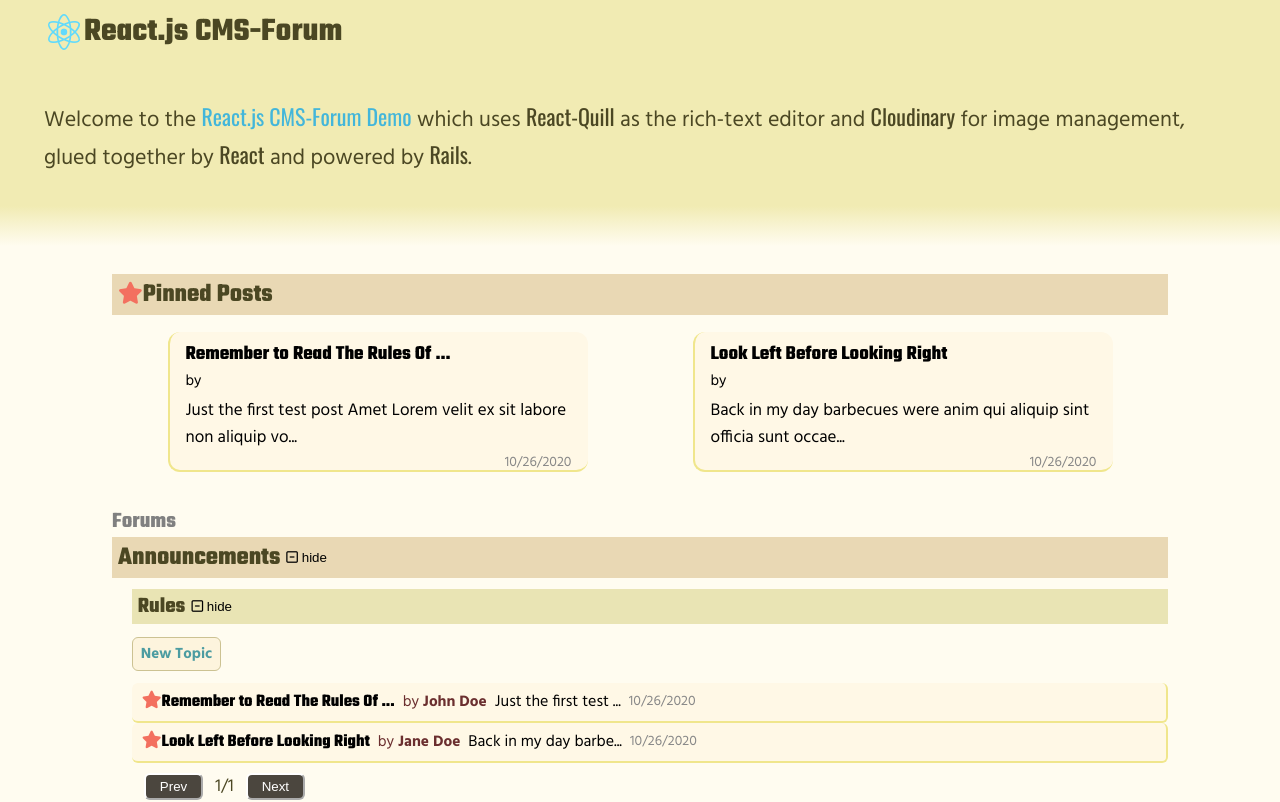
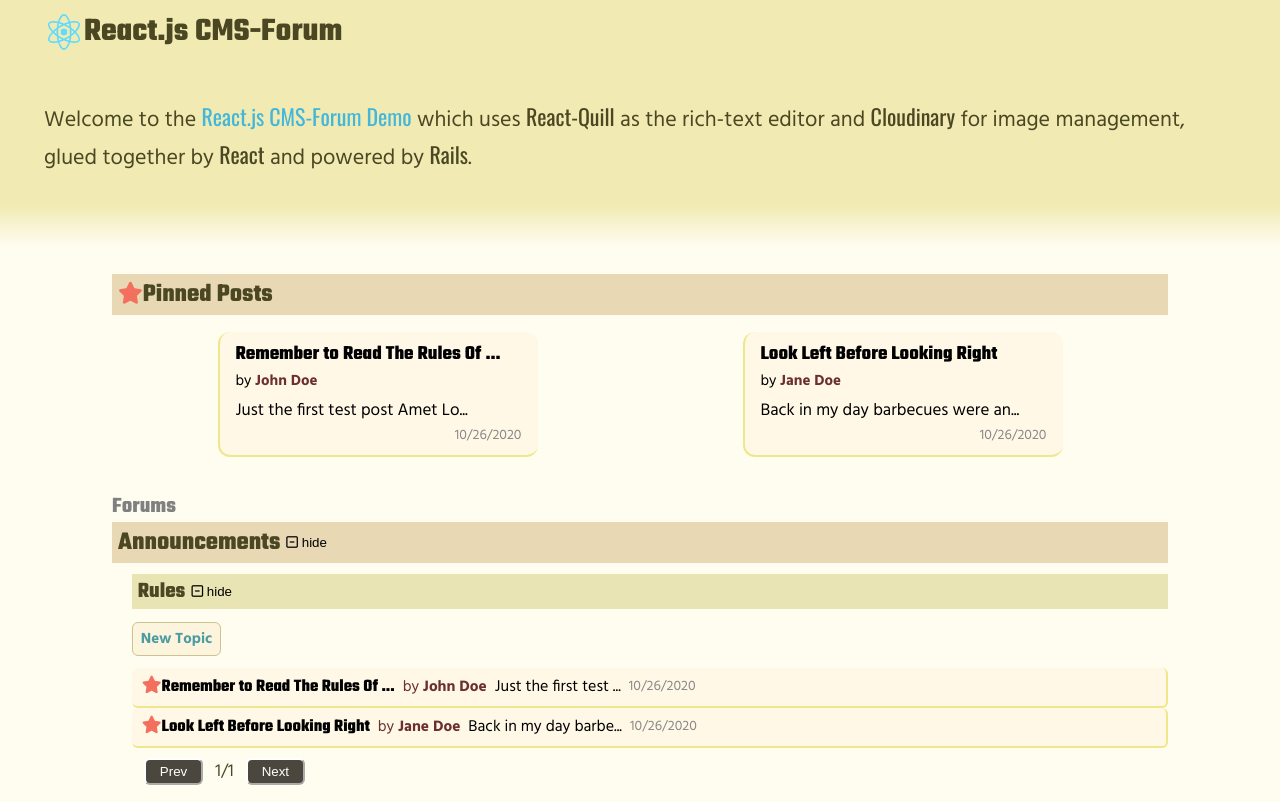
Before and after one commit to Aaron-RN/REACT-CMSBlog, a React (Create React App) app: page / in a window 1280 px wide. Shown: the top 802 px of the page. Built offline with nearby package versions, Linux system fonts and the light colour scheme.

Commit message:
CSS Changes for pinned posts

```diff
--- a/src/assets/css/blogPage.css
+++ b/src/assets/css/blogPage.css
@@ -249,8 +249,8 @@
 /* laptop devices (landscape tablets, 1024px - 1439px) */
 @media only screen and (min-width: 1024px) {
   #BlogPage .pinned-post {
-    min-height: 140px; max-height: 140px;
-    min-width: 420px; max-width: 420px;
+    min-height: 120px; max-height: 140px;
+    min-width: 320px; max-width: 320px;
   }
   #BlogPage .pinned-post:last-child {
     border-left: 2px solid khaki;
--- a/src/components/misc/presets/allPostsData.js
+++ b/src/components/misc/presets/allPostsData.js
@@ -33,10 +33,10 @@ const allPosts = [
     id: 3,
     author_id: 3,
     title: 'The Most Electrifying Individual in WWE History',
-    body: `Finally The Rock has come back to Hackernoon, nisi proident ad amet quis reprehenderit non. Quis
-    irure reprehenderit enim sint eu et. Dolore ullamco quis elit eu ipsum. Voluptate elit elit elit aliqua enim
-    excepteur incididunt laboris laboris consequat aliquip. Deserunt eu nulla ad ut eiusmod sit elit cillum elit
-    pariatur nulla cupidatat aute.`,
+    body: `Finally The Rock has come back to Hackernoon, do you smellalalalow, what the rock, is cooking
+    nisi proident ad amet quis reprehenderit non. Quis irure reprehenderit enim sint eu et. Dolore ullamco
+    quis elit eu ipsum. Voluptate elit elit elit aliqua enim excepteur incididunt laboris laboris consequat
+    aliquip. Deserunt eu nulla ad ut eiusmod sit elit cillum elit pariatur nulla cupidatat aute.`,
     date: newDate,
     forum: 'misc',
     is_pinned: false,
--- a/src/components/presentational/blogPage/pinnedPostDisplay.js
+++ b/src/components/presentational/blogPage/pinnedPostDisplay.js
@@ -1,5 +1,6 @@
 import React, { useRef, useEffect } from 'react';
 import propTypes from 'prop-types';
+import { fetchAuthorName } from '../../misc/presets/allUsersData';
 
 const PinnedPostDisplay = ({ post }) => {
   const { title } = post;
@@ -11,7 +12,7 @@ const PinnedPostDisplay = ({ post }) => {
     if (body) {
       // temporary div is created to remove html tag formatting
       const tempBody = document.createElement('DIV');
-      tempBody.innerHTML = post.body.substring(0, 70);
+      tempBody.innerHTML = post.body.substring(0, 32);
       body.innerHTML = `${tempBody.textContent}...`;
     }
   });
@@ -21,7 +22,7 @@ const PinnedPostDisplay = ({ post }) => {
       <h5 className="pinned-post-title">{shortTitle}</h5>
       <div className="pinned-post-author">
         {'by '}
-        <span className="text-author">{post.author}</span>
+        <span className="text-author">{fetchAuthorName(post.author_id)}</span>
       </div>
       <div ref={bodyElem} className="pinned-post-body" />
       <div className="pinned-post-date">{post.date}</div>
```
